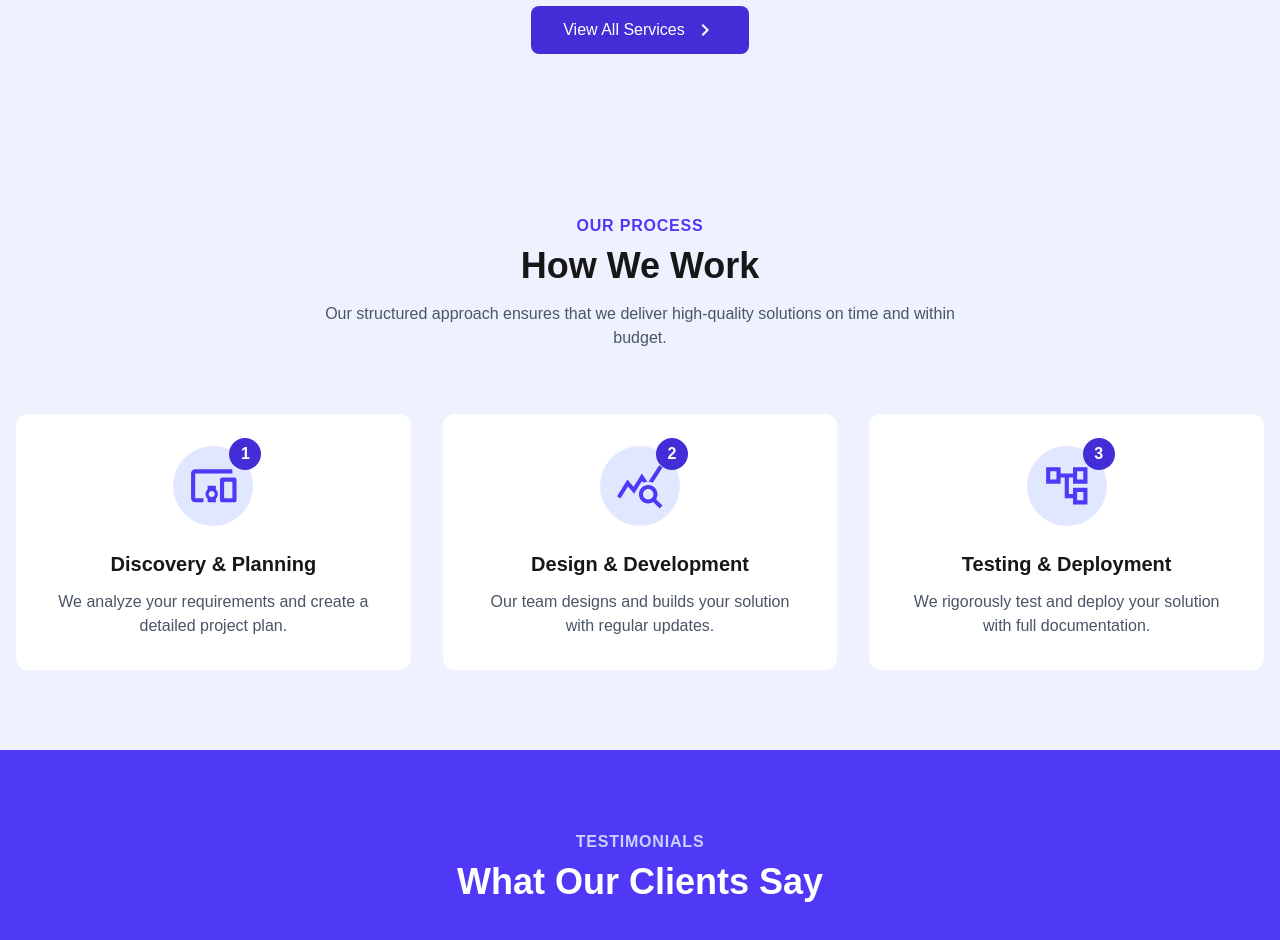
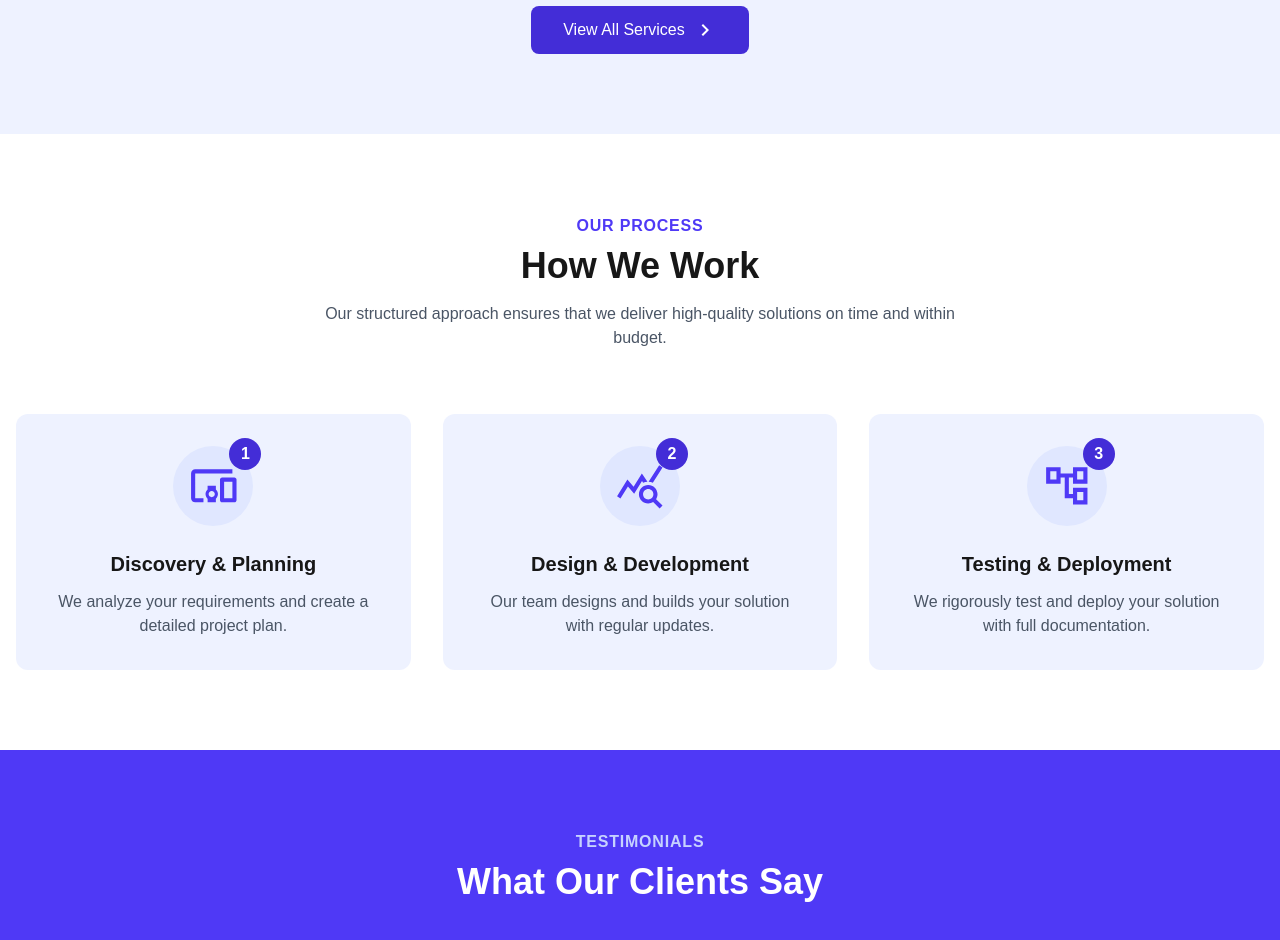
Before and after one commit to DMS-ranil/test-ceybaseit-web, a Next.js app: page /test-ceybaseit-web/ in a window 1280 px wide. Shown: the part 2860-3800 px from the top of the page. Built offline with nearby package versions, Linux system fonts and the light colour scheme.

Commit message:
Update page.tsx

```diff
--- a/src/app/page.tsx
+++ b/src/app/page.tsx
@@ -666,7 +666,7 @@ export default function Home() {
         </div>
       </section>
 
-      <section id="howitworks" className="py-20 bg-indigo-50">
+      <section id="howitworks" className="py-20 bg-white">
         <div className="container mx-auto px-4">
           <div className="text-center mb-16" data-aos="fade-up">
             <span className="text-indigo-600 font-bold tracking-wider">OUR PROCESS</span>
@@ -683,7 +683,7 @@ export default function Home() {
               <motion.div
                 key={step.step}
                 whileHover={{ scale: 1.05 }}
-                className="bg-white rounded-xl p-8 text-center"
+                className="bg-indigo-50 rounded-xl p-8 text-center"
                 data-aos="fade-up"
               >
                 <div className="relative inline-block mb-6">
```
